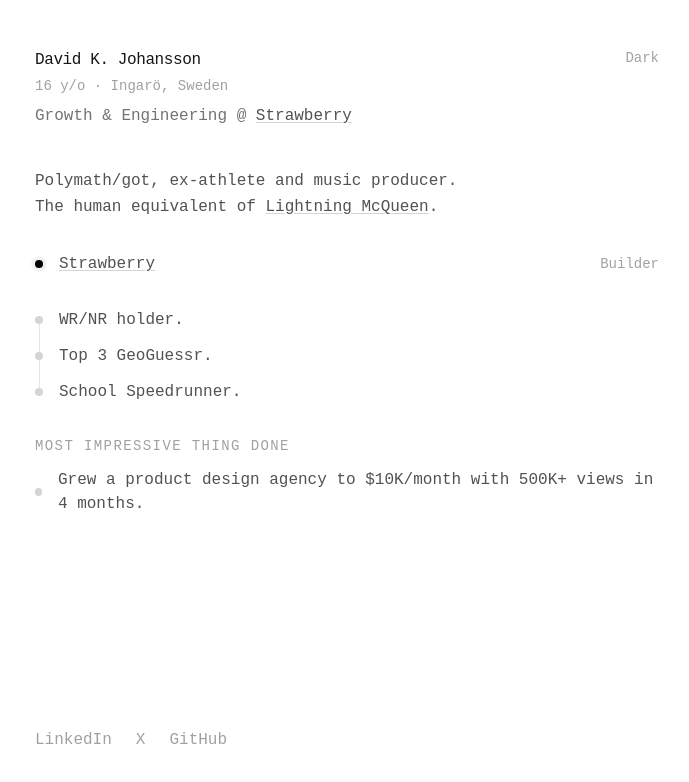
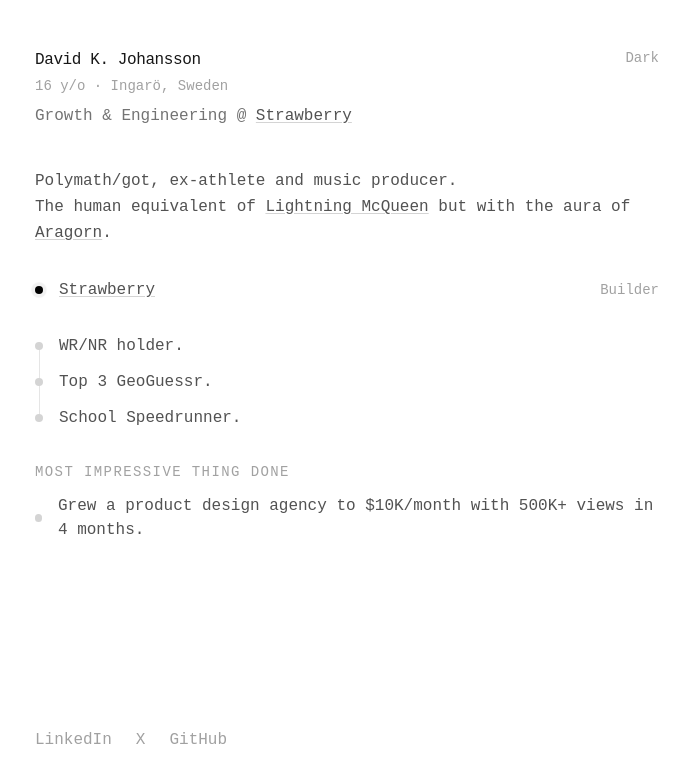
Before and after one commit to dkjo8/dkjo8, a React (Vite) app: page / in a window 1280 px wide. Shown: the top 782 px of the page, without its empty margins (293-982 px from the left). Built offline with nearby package versions, Linux system fonts and the light colour scheme.

Commit message:
Add Aragorn reference

```diff
--- a/src/App.tsx
+++ b/src/App.tsx
@@ -115,6 +115,15 @@
               className="text-neutral-600 dark:text-neutral-400 underline decoration-neutral-300 dark:decoration-neutral-600 underline-offset-2 transition-colors hover:text-black dark:hover:text-white hover:decoration-black dark:hover:decoration-white"
             >
               Lightning McQueen
+            </a>
+            <span> but with the aura of </span>
+            <a
+              href="https://en.wikipedia.org/wiki/Aragorn"
+              target="_blank"
+              rel="noopener noreferrer"
+              className="text-neutral-600 dark:text-neutral-400 underline decoration-neutral-300 dark:decoration-neutral-600 underline-offset-2 transition-colors hover:text-black dark:hover:text-white hover:decoration-black dark:hover:decoration-white"
+            >
+              Aragorn
             </a>
             <span>.</span>
           </p>
```
